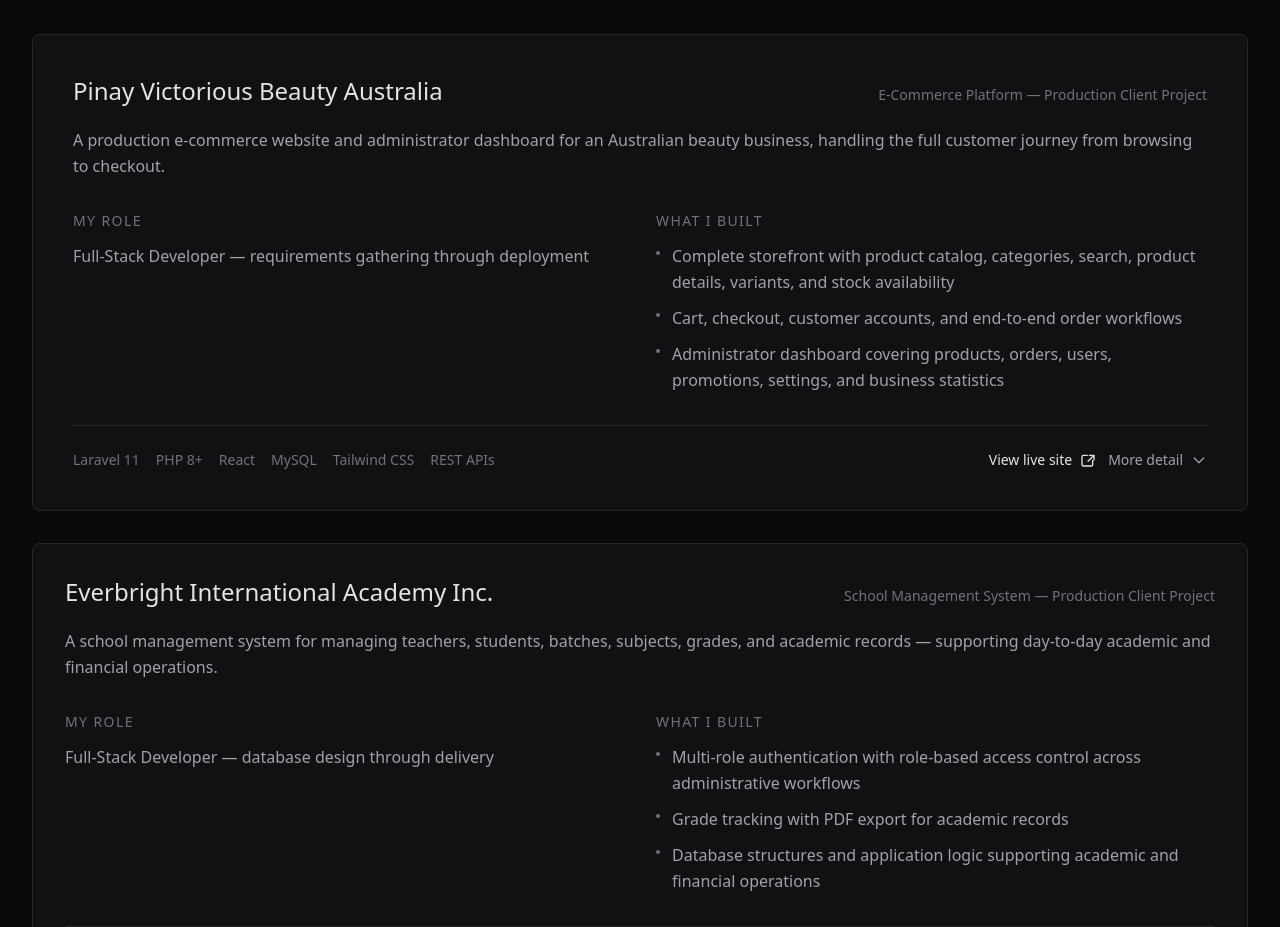
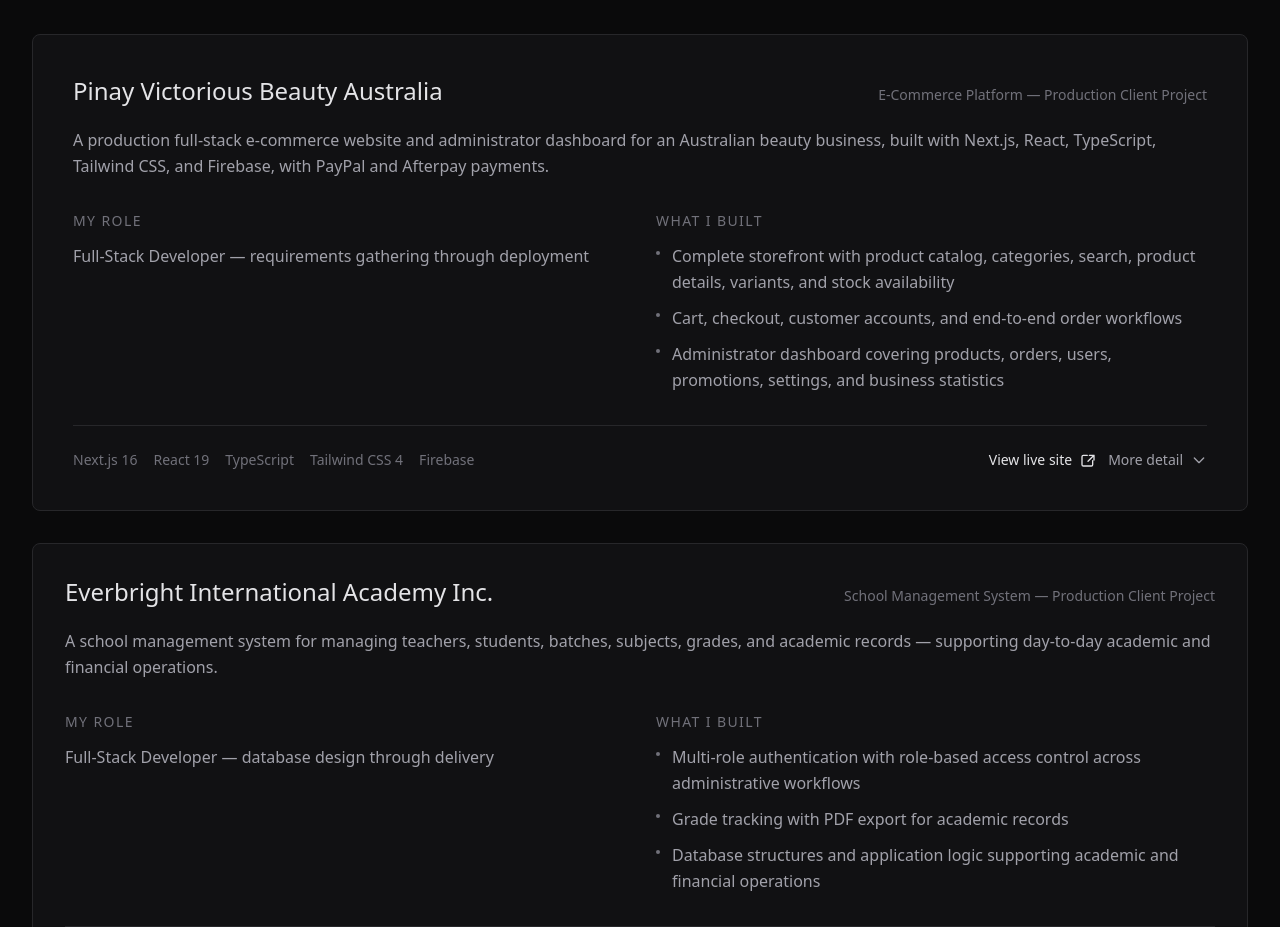
Before and after one commit to Ma-ano/Ma-ano_Portfolio, a React (Vite) app: page / in a window 1280 px wide. Shown: the part 2780-3707 px from the top of the page. Built offline with nearby package versions, Linux system fonts and the light colour scheme.

Commit message:
Correct Pinay Victorious project technology details

```diff
--- a/src/data/profile.ts
+++ b/src/data/profile.ts
@@ -28,7 +28,7 @@
     name: 'Pinay Victorious Beauty Australia',
     type: 'E-Commerce Platform — Production Client Project',
     overview:
-      'A production e-commerce website and administrator dashboard for an Australian beauty business, handling the full customer journey from browsing to checkout.',
+      'A production full-stack e-commerce website and administrator dashboard for an Australian beauty business, built with Next.js, React, TypeScript, Tailwind CSS, and Firebase, with PayPal and Afterpay payments.',
     role: 'Full-Stack Developer — requirements gathering through deployment',
     built: [
       'Complete storefront with product catalog, categories, search, product details, variants, and stock availability',
@@ -52,13 +52,19 @@
     technicalAreas: [
       'Responsive customer interface (desktop, tablet, mobile)',
       'Responsive admin interface',
-      'Database design',
-      'Authentication & user management',
+      'Next.js 16 App Router & Route Handlers',
+      'Firebase Firestore database design',
+      'Firebase Authentication with server-side Firebase Admin verification',
+      'Firebase Storage for file storage',
+      'Framer Motion animations',
+      'Image processing with Next.js Image & Sharp',
+      'Performance monitoring with Vercel Speed Insights',
+      'Structured for Vercel hosting, with Firebase rules deployed separately',
       'Client collaboration — gathering requirements, troubleshooting, iterating on feedback',
     ],
-    integrations: ['Debit/credit card payments', 'PayPal', 'Afterpay'],
+    integrations: ['PayPal', 'Afterpay', 'Nodemailer / SMTP email'],
     liveUrl: 'https://pinayvictoriousbeauty.com.au/',
-    technologies: ['Laravel 11', 'PHP 8+', 'React', 'MySQL', 'Tailwind CSS', 'REST APIs'],
+    technologies: ['Next.js 16', 'React 19', 'TypeScript', 'Tailwind CSS 4', 'Firebase'],
   },
   {
     name: 'Everbright International Academy Inc.',
```
